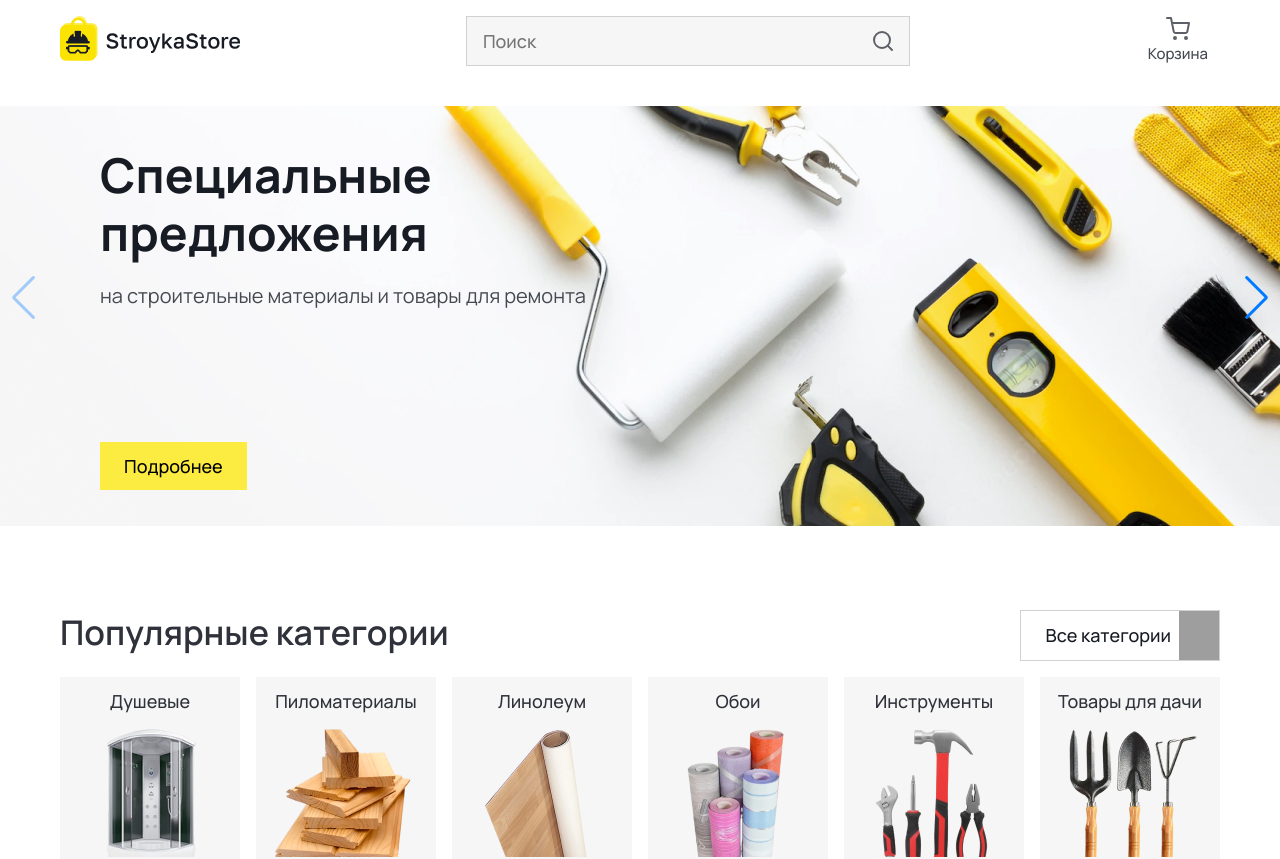
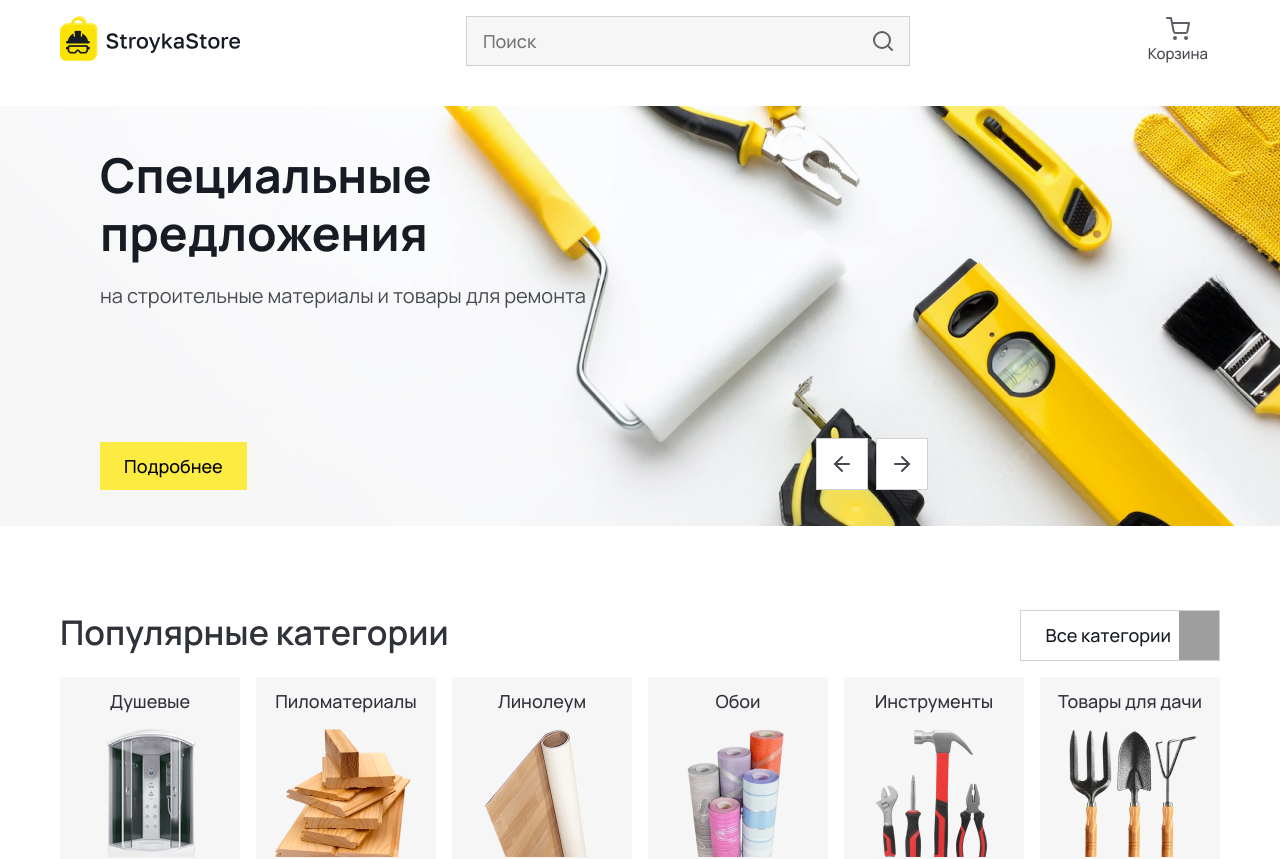
Before and after one commit to shahmuradovilyas17/Stroyka-Store, a React (Create React App) app: page / in a window 1280 px wide. Shown: the top 859 px of the page. Built offline with nearby package versions, Linux system fonts and the light colour scheme; grey boxes are pictures that could not be loaded.

Commit message:
debugging

```diff
--- a/src/components/ProductsItem/ProductsItem.js
+++ b/src/components/ProductsItem/ProductsItem.js
@@ -26,7 +26,7 @@ export const ProductsItem = ({ children }) => {
           </div>
           {countVisible ? (
             <>
-              <CartCountBar padding={{ padding: "6px 6px" }} />
+              <CartCountBar padding={{ padding: "6px 6px" }} id={product.id} />
               <button
                 className="products-item-content-cancel"
                 onClick={() => {
--- a/src/components/ProductsItem/ProductsItem.scss
+++ b/src/components/ProductsItem/ProductsItem.scss
@@ -43,7 +43,7 @@
     &-cart {
       border: none;
       background-color: #fcec41;
-      padding: 12px 80px 12px 80px;
+      padding: 12px 40px 12px 40px;
       font-family: "Manrope-Medium";
       font-size: 18px;
       line-height: 24.48px;
--- a/src/components/SelectedProduct/SelectedProduct.js
+++ b/src/components/SelectedProduct/SelectedProduct.js
@@ -5,8 +5,7 @@ import { Context } from "../../App";
 
 export const SelectedProduct = (props) => {
   const product = props.product;
-  const { products, setCartProducts, cartProducts, prodCount, setProdCount } =
-    useContext(Context);
+  const { products, setCartProducts, prodCount } = useContext(Context);
   const countObj = {
     count: prodCount,
   };
@@ -19,10 +18,8 @@ export const SelectedProduct = (props) => {
         });
       }
     });
-    console.log(cartProducts);
   };
 
-  console.log(cartProducts);
   return (
     <div className="selected-product" key={product.id} id={product.id}>
       <div className="selected-product-content">
--- a/src/components/Slider/Slider.js
+++ b/src/components/Slider/Slider.js
@@ -39,9 +39,9 @@ export const Slider = () => {
           return (
             <SwiperSlide key={item.id}>
               <div className="slider-item" key={item.id}>
+                <img src={item.image} alt="slider" />
                 <div className="slider-item-title">{item.title}</div>
                 <div className="slider-item-desc">{item.desc}</div>
-                <img src={item.image} alt="slider" />
                 <button className="slider-item-button">Подробнее</button>
               </div>
             </SwiperSlide>
--- a/src/components/Slider/Slider.scss
+++ b/src/components/Slider/Slider.scss
@@ -38,3 +38,57 @@
     left: 100px;
   }
 }
+
+.swiper-button-prev,
+.swiper-button-next,
+.swiper-button-prev.swiper-button-disabled,
+.swiper-button-next.swiper-button-disabled {
+  position: absolute;
+  width: 52px;
+  height: 52px;
+  left: auto;
+  top: auto;
+  bottom: 40px;
+  opacity: 1;
+  background-color: #fff;
+  border: 1px solid #d1d1d3;
+}
+.swiper-button-next {
+  right: 352px;
+  &:after {
+    content: "";
+    width: 24px;
+    height: 24px;
+    background: url("../../assets/images/arrowBlack.svg") no-repeat;
+    transition: all 0.4 ease;
+    position: absolute;
+  }
+  &:hover,
+  &:active {
+    background-color: #2f323a;
+
+    &::after {
+      background: url("../../assets/images/arrowWhite.svg") no-repeat;
+    }
+  }
+}
+.swiper-button-prev {
+  right: 412px;
+  &:after {
+    content: "";
+    width: 24px;
+    height: 24px;
+    background: url("../../assets/images/arrowBlack.svg") no-repeat;
+    transform: rotate(180deg);
+
+    position: absolute;
+  }
+  &:hover,
+  &:active {
+    background-color: #2f323a;
+
+    &::after {
+      background: url("../../assets/images/arrowWhite.svg") no-repeat;
+    }
+  }
+}
```
Also changed, not shown: src/assets/images/arrowBlack.svg (added), src/assets/images/arrowWhite.svg (added).
